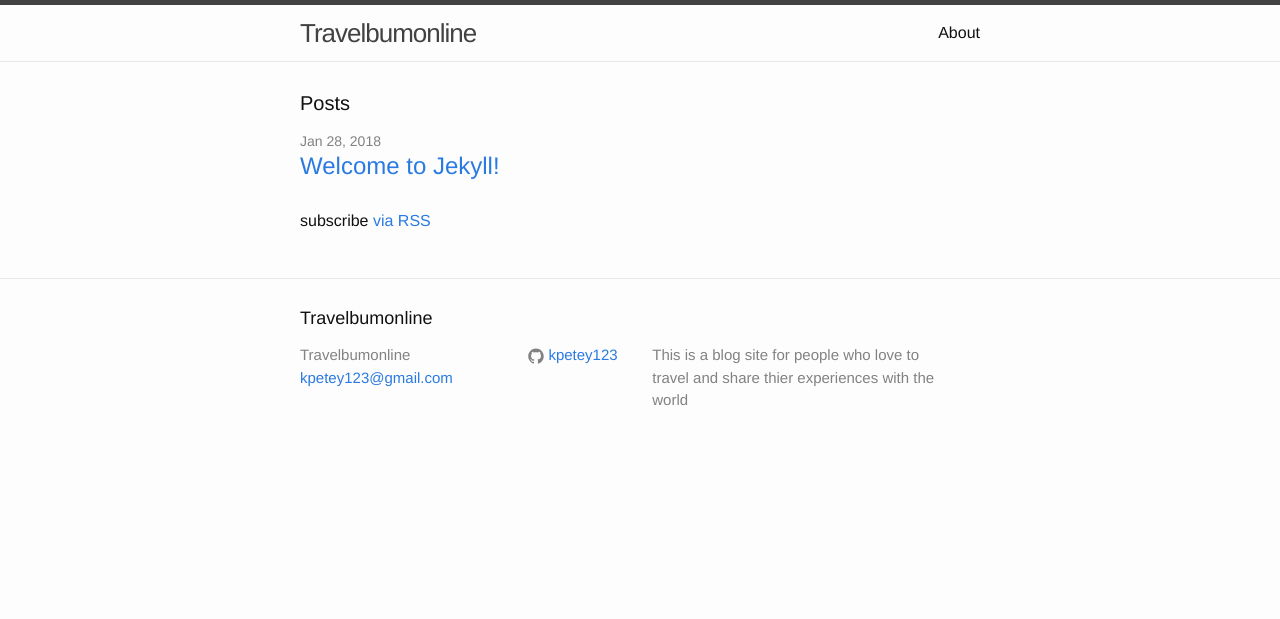
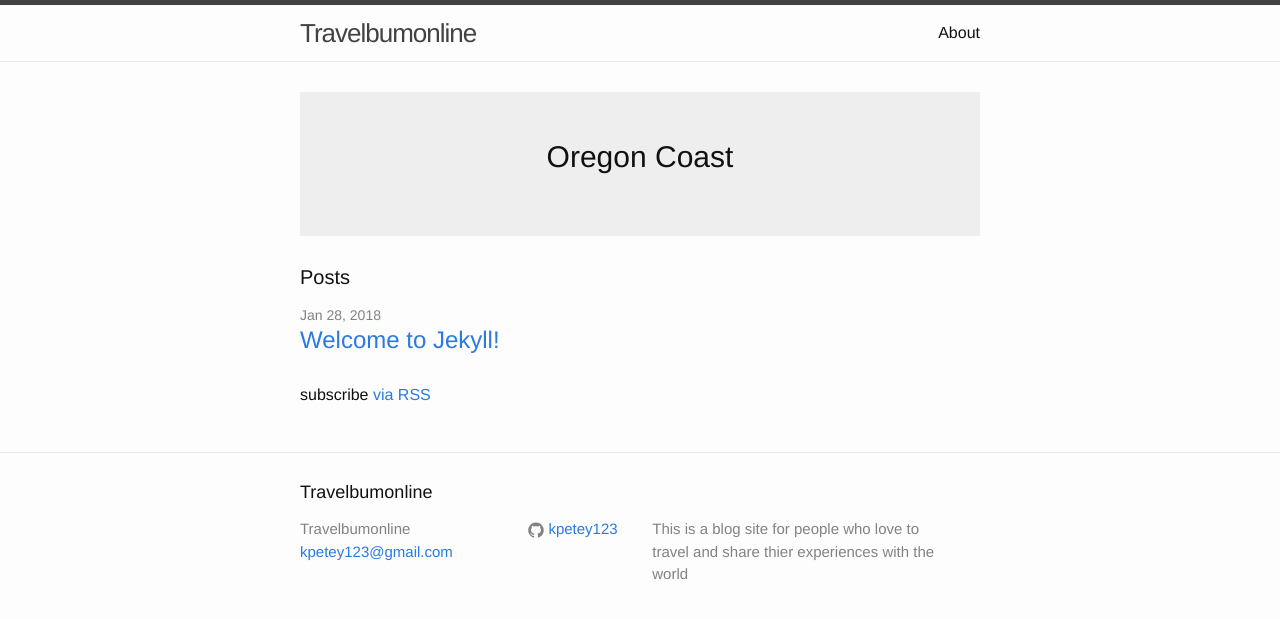
Before and after one commit to kpetey123/kpetey123.github.io, a Jekyll site: the page built from index.html, in a window 1280 px wide. Shown: the top 619 px of the page. Built offline with Jekyll 4.4.1, drawn with Linux system fonts in a browser that asks for light colours.

Commit message:
Update index.html
Added jumbotron section

```diff
--- a/index.html
+++ b/index.html
@@ -3,6 +3,13 @@ layout: default
 ---
 
 <div class="home">
+  <section class="jumbotron">
+    <div class="container">
+      <div class="row text-center">
+        <h2>Oregon Coast</h2>
+      </div>
+    </div>
+  </section>
 
   <h1 class="page-heading">Posts</h1>
 
```
